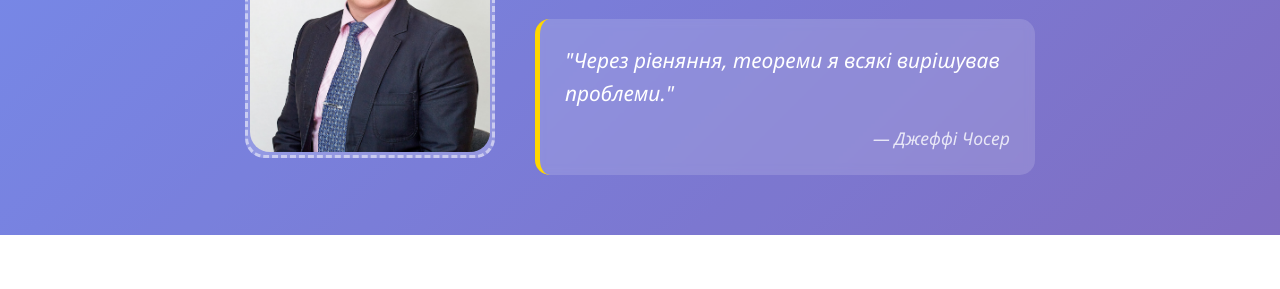
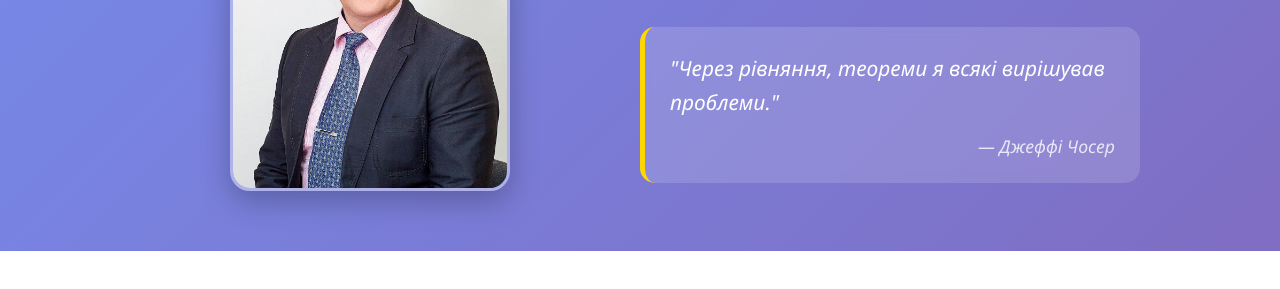
Before and after one commit to Vladnickgo/math-teacher-site, a plain HTML site: page index.html in a window 1280 px wide. Shown: the part 282-571 px from the top of the page. Drawn offline with Linux system fonts and the light colour scheme.

Commit message:
Change teacher photo

```diff
--- a/css/style.css
+++ b/css/style.css
@@ -82,25 +82,25 @@ body {
 }
 
 .photo-placeholder {
-    width: 250px;
-    height: 300px;
-    background: rgba(255,255,255,0.2);
-    border: 3px dashed rgba(255,255,255,0.5);
+    width: min(280px, 80vw);          /* не більше 280px або 80% ширини */
+    height: min(350px, 100vw);
     border-radius: 20px;
-    display: flex;
-    align-items: center;
-    justify-content: center;
-    color: white;
-    font-size: 1.2em;
-    text-align: center;
+    overflow: hidden;
+    border: 3px solid rgba(255,255,255,0.4);
+    box-shadow: 0 10px 30px rgba(0,0,0,0.25);
+    margin: 0 auto;                   /* центрування */
 }
 
 .photo-placeholder img {
-    width: 98%;
-    height: 98%;
-    object-fit: cover;  /* ГЛАВНОЕ: фото заполнит блок без искажений */
-    object-position: center; /* Центрирует изображение внутри */
-    border-radius: 20px;
+    width: 100%;
+    height: 100%;
+    object-fit: cover;
+    object-position: center 20%;      /* трохи вище центру */
+    transition: transform 0.3s ease;
+}
+
+.photo-placeholder:hover img {
+    transform: scale(1.05);           /* збільшення при наведенні */
 }
 
 .teacher-info {
--- a/index.html
+++ b/index.html
@@ -25,7 +25,7 @@
     <section class="teacher-profile">
         <div class="profile-container">
             <div class="photo-placeholder">
-                <img src="assets\images\IMG_9412.jpg">
+                <img src="assets/images/IMG_9412.jpg" alt="Фото викладача">
             </div>
             <div class="teacher-info">
                 <h1>Голубков Володимир Миколайович</h1>
```
